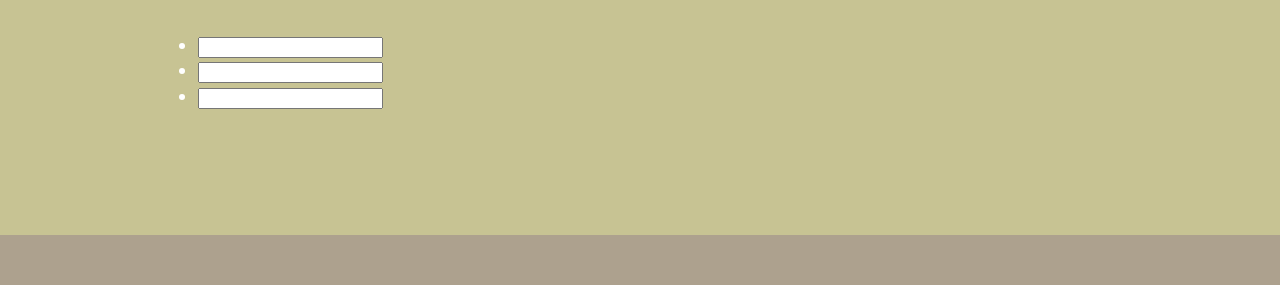
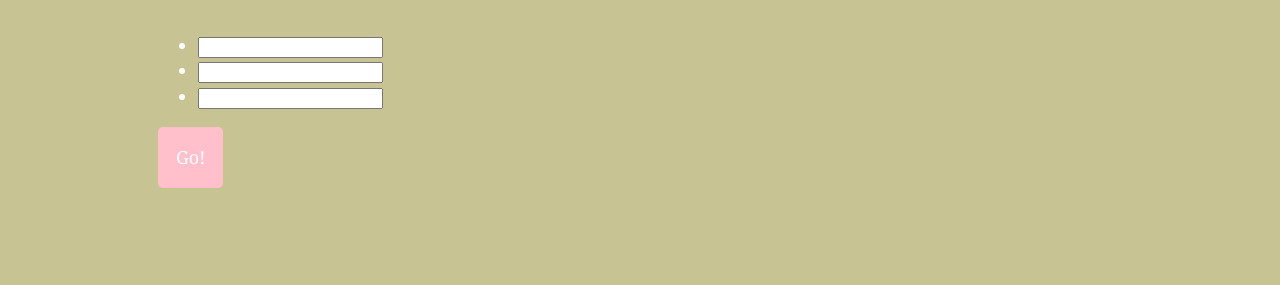
Before and after one commit to AiTomoi/sunsetbeachyoga, a plain HTML site: page index.html in a window 1280 px wide. Shown: the part 2586-2871 px from the top of the page. Drawn offline with Linux system fonts and the light colour scheme; a web font is replaced by a local one.

Commit message:
update sbyoga

```diff
--- a/index.html
+++ b/index.html
@@ -101,12 +101,28 @@
             <div class="container">
 
                 <h2 class="section-heading">Book</h2>
+
+                <!-- <div class="row">
+
+                    <div class="one-fourth column">
+                        <p>Meet in a Paradise</p>
+                    </div>
+                </div> -->
+
+
+
+
                 <ul>
 
                     <li><input class="inputs" type="text" name="class"></li>
                     <li><input class="inputs" type="text" name="date"></li>
                     <li><input class="inputs" type="text" name="number"></li>
                 </ul>
+
+
+                <div class="one-thirds column">
+                    <a class="button">Go!</a>
+                </div>
             </div>
 
         </section>
```
